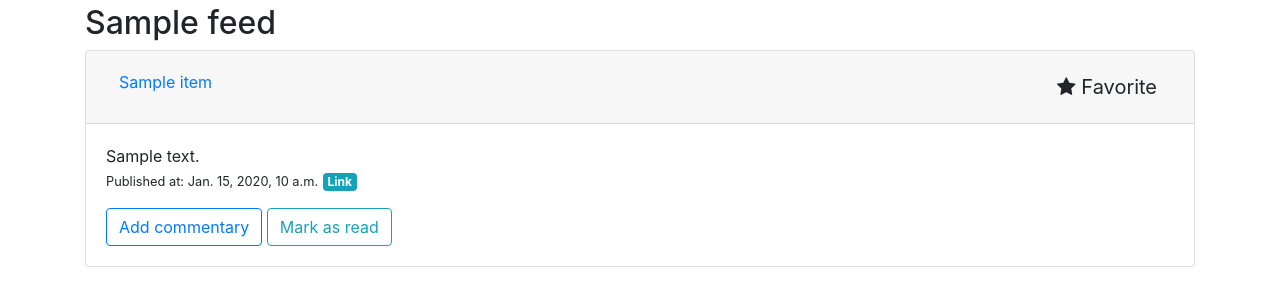
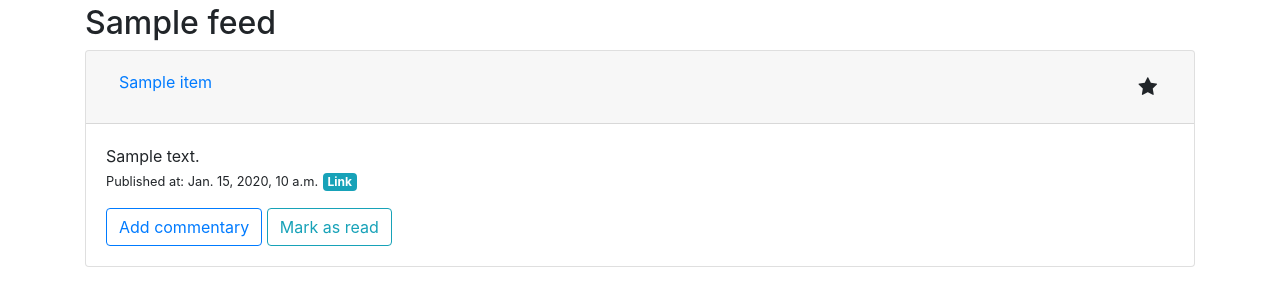
Before and after one commit to nicolasteodosio/pyfeedrss, a Django app: template app/templates/list_item.html in a window 1280 px wide. Shown: the part 56-362 px from the top of the page. Run offline with Django 3.2, Linux system fonts and the light colour scheme; the template is opened without the code that fills it: most values are stand-ins (such as "Sample title", 1, 10 or a date in 2020); some libraries are stand-ins or nearby versions.

Commit message:
feature: marking item as favorite

```diff
--- a/app/models/user_rel_item.py
+++ b/app/models/user_rel_item.py
@@ -23,6 +23,11 @@ class UserReadItemManager(models.Manager):
         return super().get_queryset().filter(kind=UserRelItemKind.read)
 
 
+class UserFavoriteItemManager(models.Manager):
+    def get_queryset(self) -> QuerySet:
+        return super().get_queryset().filter(kind=UserRelItemKind.favorite)
+
+
 class UserRelItem(BaseModel):
     user = models.ForeignKey(User, on_delete=models.DO_NOTHING)
     item = models.ForeignKey(Item, on_delete=models.DO_NOTHING)
@@ -30,6 +35,7 @@ class UserRelItem(BaseModel):
     content = models.TextField("Content", null=True, blank=True)
     read = UserReadItemManager()
     commented = UserCommentItemManager()
+    favorite = UserFavoriteItemManager()
     objects = models.Manager()
 
     def __str__(self) -> str:
--- a/app/templates/list_item.html
+++ b/app/templates/list_item.html
@@ -9,9 +9,15 @@
             <button class="btn btn-link" data-toggle="collapse" data-target="#{{ item.id }}" aria-expanded="true" aria-controls="{{ item.id }}">
                 {{ item.title }}
             </button>
-              <button type="button" class="btn btn-default btn-lg favorite" data-id="{{ item.id }}" style="float: right">
-                <i class="fa fa-star" aria-hidden="true"></i> Favorite
-              </button>
+              {%  if item.favorite %}
+                  <button type="button" title="Unfavorite" class="btn btn-default btn-lg favorite" data-id="{{ item.id }}" style="float: right">
+                    <i class="fa fa-star" aria-hidden="true" style="color: gold"></i>
+                  </button>
+              {% else %}
+                  <button type="button" title="Favorite" class="btn btn-default btn-lg favorite" data-id="{{ item.id }}" style="float: right">
+                    <i class="fa fa-star" aria-hidden="true"></i>
+                  </button>
+              {%  endif %}
           </h5>
         </div>
 
```
Also changed, not shown: app/models/item.py (+10 -0 lines).
